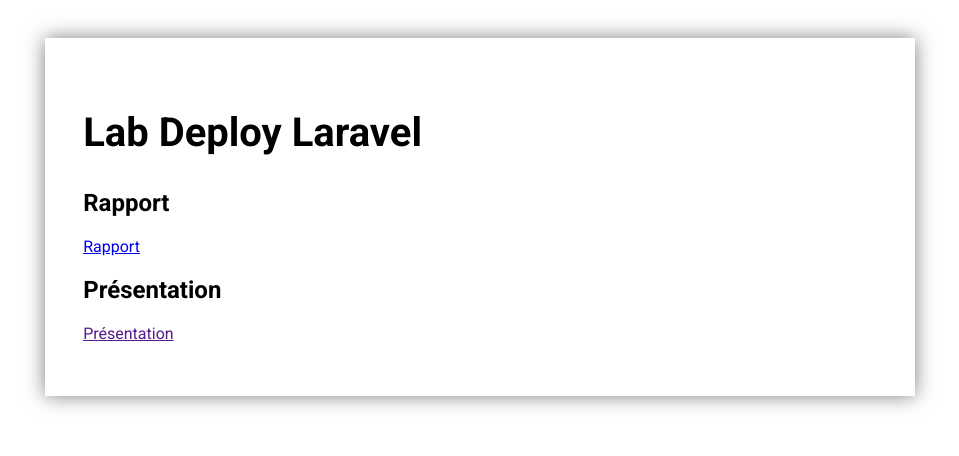
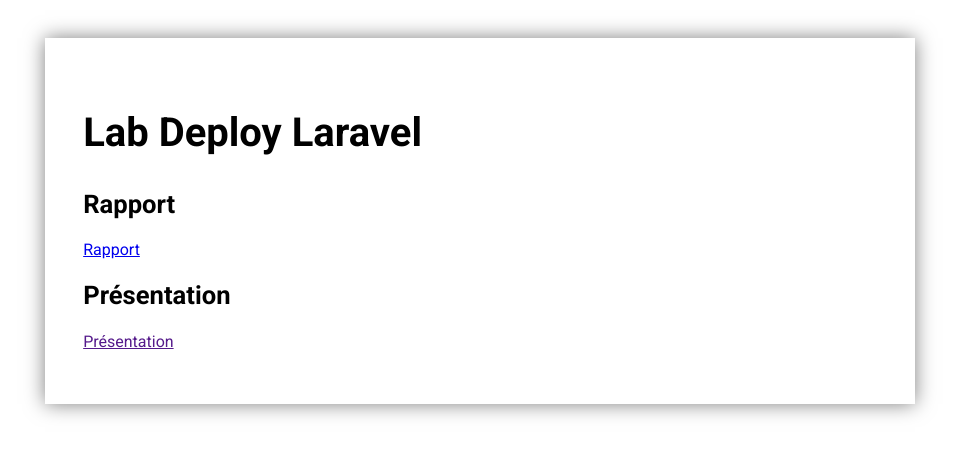
Before and after one commit to labs-web/lab-deploy-laravel, a Jekyll site: the page built from docs/index.md, in a window 1280 px wide. Shown: the top 456 px of the page, without its empty margins (160-1119 px from the left). Built offline with Jekyll 4.4.1, drawn with Linux system fonts in a browser that asks for light colours.

Commit message:
modifay size font

```diff
--- a/docs/assets/css/style.css
+++ b/docs/assets/css/style.css
@@ -25,12 +25,12 @@ h1 {
 }
 
 h2 {
-  font-size: 1.5em;
+  font-size: 1.6em;
   text-transform: capitalize;
 }
 
 h3 {
-  font-size: 1.17em;
+  font-size: 1.25em;
   text-transform: capitalize;
 }
 
```
